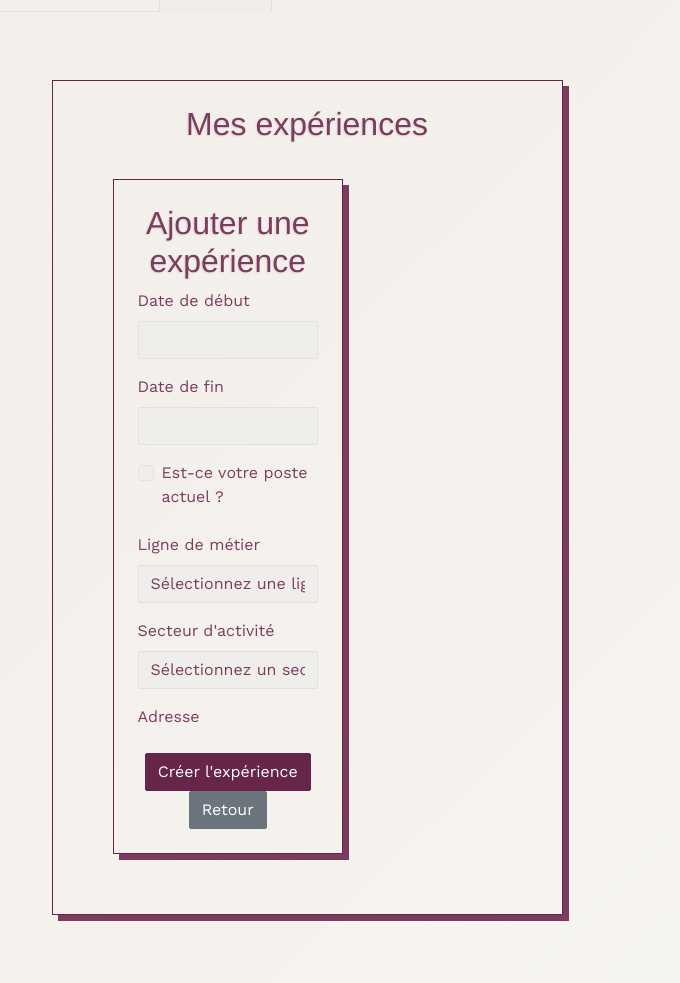
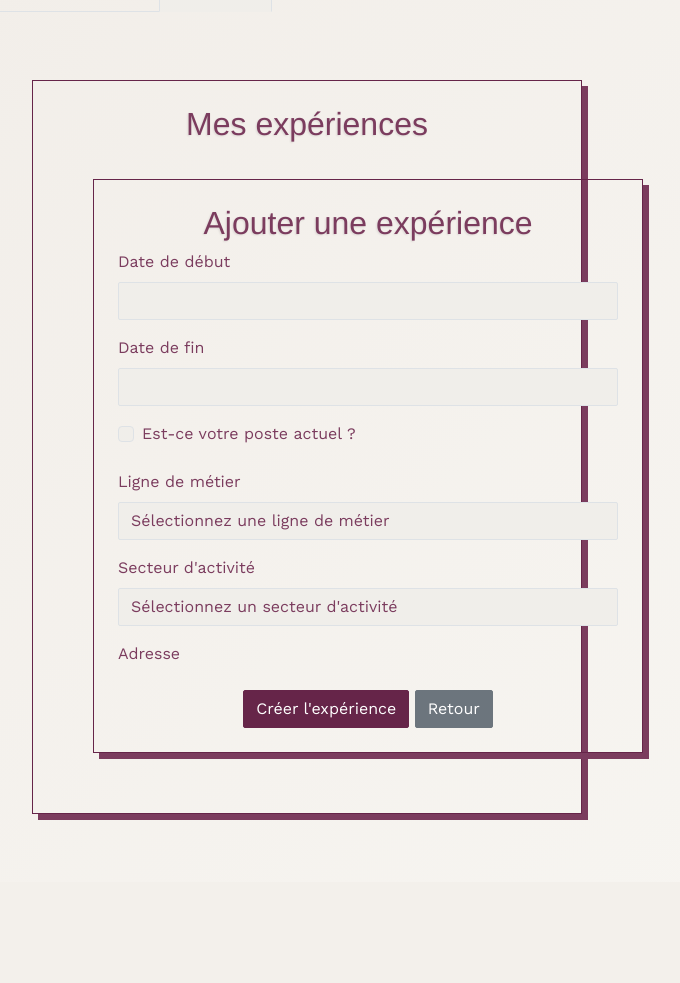
Before and after one commit to GoeletteSAS/binome-app, a Rails app: page /dashboard_profile in a window 1280 px wide. Shown: the part 210-1193 px from the top of the page, without its empty margins (333-1013 px from the left). After the commit the page ends 1030 px from the top, so only its background shows below. Run offline with Rails 7, Linux system fonts and the light colour scheme; a user stored in the database is signed in; data that the repository does not hold is empty; style sheets or scripts are compiled from the project's sources; parts of the project's set-up code (start-up, migrations or seed data) failed here and were passed over; some libraries are stand-ins or nearby versions.

Commit message:
containers arrangés

```diff
--- /dev/null
+++ b/app/assets/stylesheets/components/_containers.scss
@@ -0,0 +1,15 @@
+.container-questions {
+  margin: 36px;
+  padding: 24px;
+  border: 1px solid $dark-gray-primary;
+  box-shadow: 6px 6px 0px 0px;
+  max-width: 50%;
+}
+
+.container-profile-exp {
+  margin: 36px;
+  padding: 24px;
+  border: 1px solid $dark-gray-primary;
+  box-shadow: 6px 6px 0px 0px;
+  width : 550px;
+}
--- a/app/assets/stylesheets/components/_index.scss
+++ b/app/assets/stylesheets/components/_index.scss
@@ -11,7 +11,7 @@
 @import "homepage";
 @import "navbar";
 @import "profile";
-@import "questions";
+@import "containers";
 @import "tabs";
 @import "experience";
 @import "address_autocomplete";
--- a/app/assets/stylesheets/components/_questions.scss
+++ /dev/null
@@ -1,7 +0,0 @@
-.container {
-  margin: 36px;
-  padding: 24px;
-  border: 1px solid $dark-gray-primary;
-  box-shadow: 6px 6px 0px 0px;
-  max-width: 50%;
-}
--- a/app/views/devise/registrations/new.html.erb
+++ b/app/views/devise/registrations/new.html.erb
@@ -1,4 +1,4 @@
-<div class="container">
+<div class="container-questions">
 
   <h2>S'inscrire</h2>
 
--- a/app/views/devise/sessions/new.html.erb
+++ b/app/views/devise/sessions/new.html.erb
@@ -1,4 +1,4 @@
-<div class="container">
+<div class="container-questions">
 
   <h2>Se connecter</h2>
 
--- a/app/views/experiences/_form.html.erb
+++ b/app/views/experiences/_form.html.erb
@@ -1,4 +1,4 @@
-<div class="container">
+<div class="container-profile-exp">
 
   <h2 class="text-center">Ajouter une expérience</h1>
 
--- a/app/views/pages/dashboard_profile.html.erb
+++ b/app/views/pages/dashboard_profile.html.erb
@@ -3,7 +3,7 @@
 
 <div class="d-flex justify-content-evenly">
 
-  <div class="flex-item container-experience">
+  <div class="flex-item container-profile-exp">
   <h2 class="text-center">Mes expériences</h2>
     <%if current_user.experiences.any?%>
       <% current_user.experiences.each do |experience| %>
```
